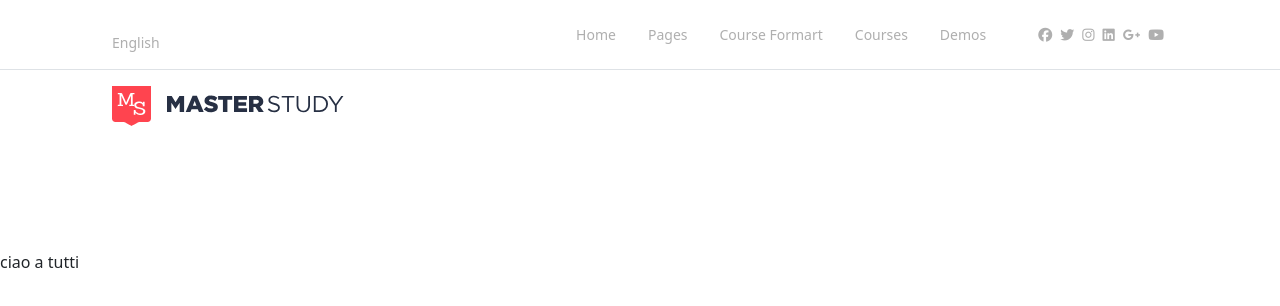
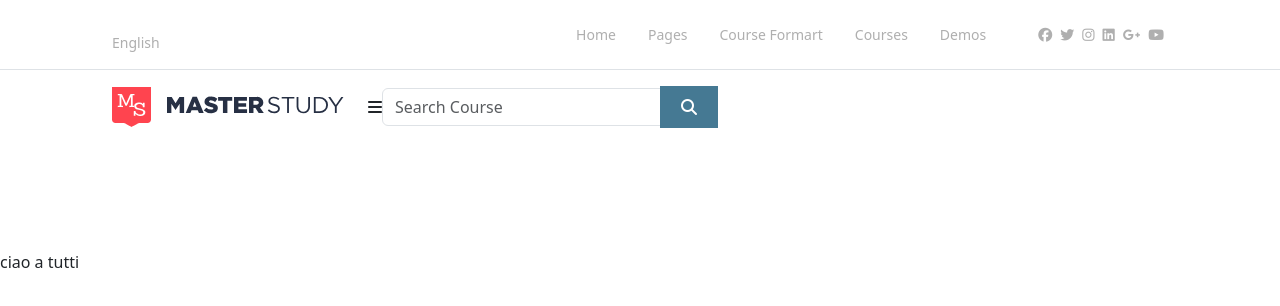
Before and after one commit to LucaFaedda/proj-html-vuejs, a Vue app: page / in a window 1280 px wide. Shown: the top 306 px of the page. Built offline with nearby package versions, Linux system fonts and the light colour scheme.

Commit message:
aggiunto search bar

```diff
--- a/src/assets/data/arrayCategory.js
+++ b/src/assets/data/arrayCategory.js
@@ -309,3 +309,5 @@ let arrayCategory = [
 ]
 
 export default arrayCategory
+
+console.log(arrayCategory)
--- a/src/assets/style/partials/_variables.scss
+++ b/src/assets/style/partials/_variables.scss
@@ -1 +1,2 @@
 $colorGrey: #afafaf;
+$colorLightblu: #457993
--- a/src/components/AppCategoryBar.vue
+++ b/src/components/AppCategoryBar.vue
@@ -1,13 +1,33 @@
 <script>
     export default {
 
+        props:{
+            categoria: Object
+        }
     }
 </script>
 <template lang="">
-    <div>
+        <li>
+            <a>
+                {{categoria.label}}
+            </a>
+        </li>
+</template>
+<style lang="scss" scoped>
 
-    </div>
-</template>
-<style lang="">
+@use '../assets/style/partials/mixin' as *;
+@use '../assets/style/partials/variables' as *;
+
+li {
+    width: 250px;
+    border-bottom: 1px solid #fff;
+}
+
+li a {
+    display: block;
+    padding: 7px;
+    text-decoration: none;
+}
+
 
 </style>
--- a/src/components/AppHeader.vue
+++ b/src/components/AppHeader.vue
@@ -2,22 +2,33 @@
 
 import AppNavbar from './AppNavbar.vue';
 import AppNavIcone from './AppNavIcone.vue';
+import AppCategoryBar from './AppCategoryBar.vue';
 import arrayNavbar from '../assets/data/arrayNavbar'
 import arrayIcone from '../assets/data/arrayIcone'
 import arrayCategory from '../assets/data/arrayCategory';
   export default {
     components:{
         AppNavbar,
-        AppNavIcone
+        AppNavIcone,
+        AppCategoryBar
     },
     data(){
         return{
             listaNav: arrayNavbar,
             listaIcone: arrayIcone,
-            listaCategorie: arrayCategory
+            listaCategorie: arrayCategory,
+            isOpen: false
         }
 
-    }
+    },
+    methods: {
+        onOver(){
+            this.isOpen = true
+        },
+        onLeave(){
+            this.isOpen = false
+        }
+    },
 
   }
 </script>
@@ -41,10 +52,32 @@ import arrayCategory from '../assets/data/arrayCategory';
     <div class="container-fluid border-top"></div>
     <div class="container-fluid padding-container">
         <div class="row">
-            <div class="col-12">
+            <div class="col-3 d-flex align-items-center ">
                 <img src="../assets/img/masterstudy-logo.svg">
+                <div class="d-flex align-items-center ms-4">
+                    <button class="navbar-toggler" type="button" data-mdb-toggle="collapse"
+                    data-mdb-target="#navbarToggleExternalContent" aria-controls="navbarToggleExternalContent"
+                    aria-expanded="false" aria-label="Toggle navigation">
+                    <i class="fas fa-bars"></i>
+                    </button>
+                    <span
+                        v-on:mouseover="onOver"
+                        v-on:mouseleave="onLeave" class="contenitore-dropdown ms-1">
+                        Category
 
+                        <ul class=" menu-discesa"
+                           :class="{ isOpen }">
+                            <AppCategoryBar v-for="(item, index) in listaCategorie" :key="index" :categoria="item"/>
+                        </ul>
+                    </span>
+                </div>
             </div>
+            <div class="col-4  d-flex align-items-center ">
+                    <div class="input-group d-flex align-items-center">
+                        <input type="text" class="form-control" placeholder="Search Course" aria-label="Recipient's username" >
+                        <button class="btn btn-personalizzato"  ><i class="fa-solid fa-magnifying-glass"></i></button>
+                    </div>
+                </div>
         </div>
     </div>
   </header>
@@ -57,23 +90,49 @@ import arrayCategory from '../assets/data/arrayCategory';
 header{
     height: 250px;
     width: 100%;
-
-
     .padding-container{
         padding: 1rem 7rem 0rem;
         .navbar{
         color: $colorGrey;
         font-size: 14px;
 
-        .lista-icone{
-            margin-left: 2rem;
+            .lista-icone{
+                margin-left: 2rem;
+            }
         }
+    }
+}
+.contenitore-dropdown{
+    position: relative;
+}
+.menu-discesa{
+    position: absolute;
+    top: 100%;
+    left: 0;
+    display: none;
+    padding: 0;
+    list-style-type: none;
+}
 
+.isOpen {
+    display: block;
+}
+
+.btn-personalizzato{
+    border-radius: 0;
+    background-color: $colorLightblu;
+    color: #fff;
+    padding:8px 20px;
+
+    &:hover{
+        cursor: pointer;
+        background-color: $colorLightblu;
+        color: #fff;
     }
-
-    }
-
 
 }
 
+
+
+
 </style>
```
